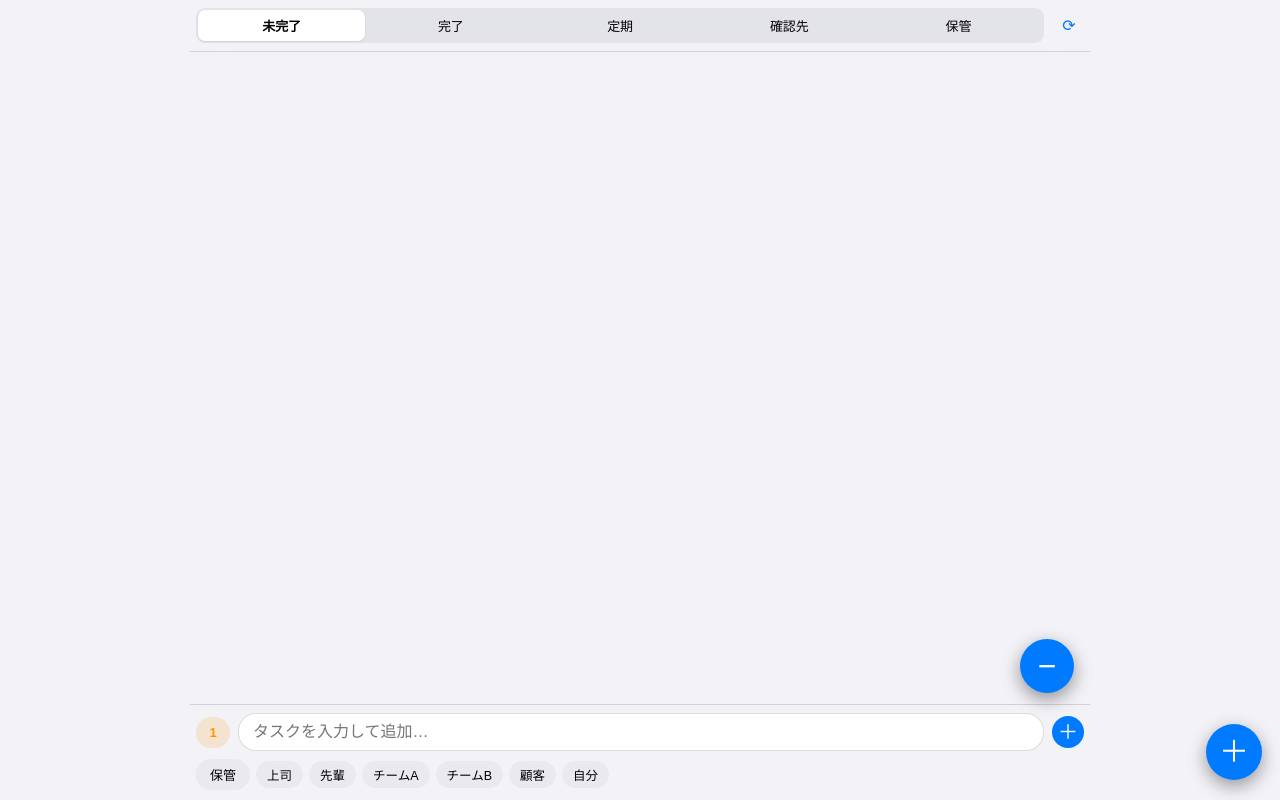
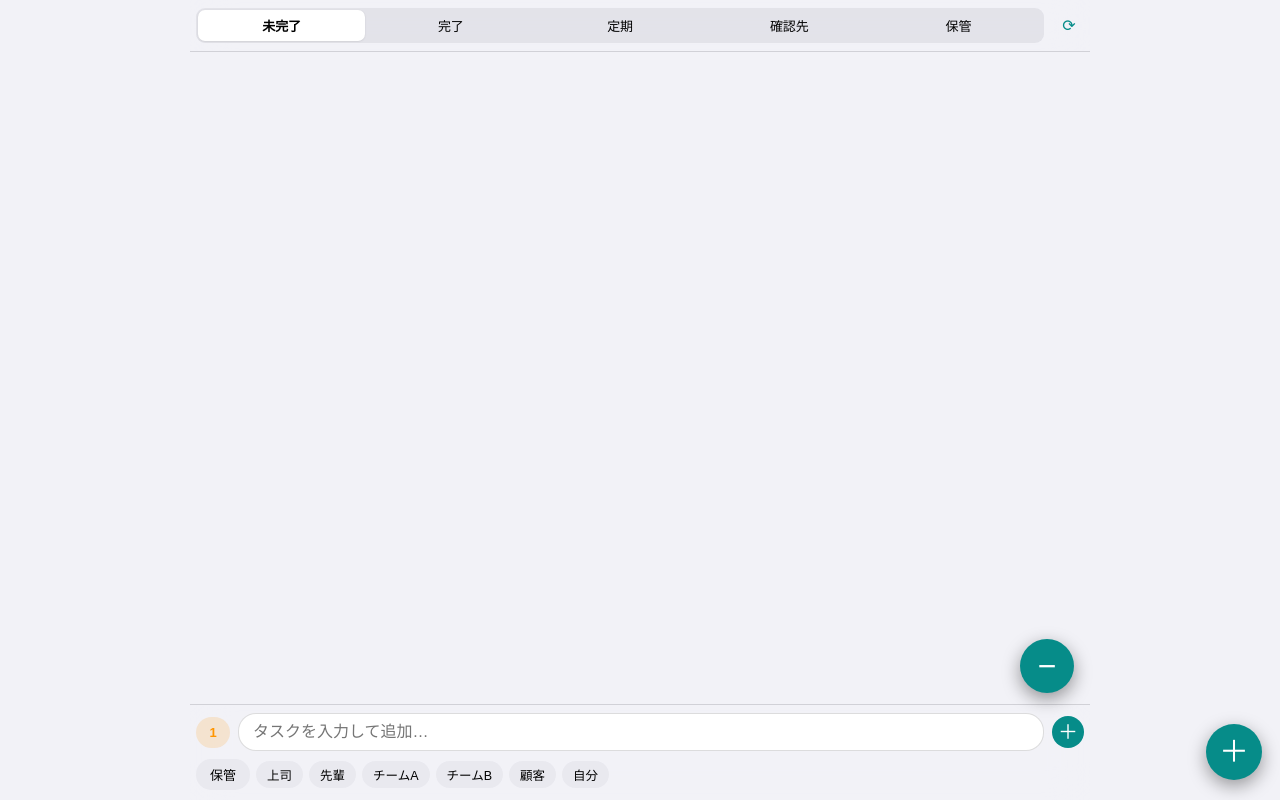
Before and after one commit to itoaogaku/task, a plain HTML site: page index.html in a window 1280 px wide. Drawn offline with Linux system fonts and the light colour scheme; no server answers.

Commit message:
UIのアクセント色を青からグリーン(#068c89)に変更
- ライト #068c89 / ダーク #0aa5a1、取り消しボタンもグリーン系に
- ボタン・タブ・FAB・タグ選択・リンク等の青を一括変更

Co-Authored-By: Claude Opus 4.8 <noreply@anthropic.com>
Claude-Session: https://claude.ai/code/session_01E4xKxgHzdmq7mEXRAcEfay

```diff
--- a/styles.css
+++ b/styles.css
@@ -8,7 +8,7 @@
   --muted: #8e8e93;
   --muted-2: #aeaeb2;
   --sep: rgba(60, 60, 67, 0.18);
-  --accent: #007aff;
+  --accent: #068c89;
   --green: #34c759;
   --red: #ff3b30;
   --seg-bg: rgba(118, 118, 128, 0.12);
@@ -44,7 +44,7 @@
     --muted: #8e8e93;
     --muted-2: #636366;
     --sep: rgba(84, 84, 88, 0.6);
-    --accent: #0a84ff;
+    --accent: #0aa5a1;
     --green: #30d158;
     --red: #ff453a;
     --seg-bg: rgba(118, 118, 128, 0.24);
@@ -696,7 +696,7 @@ html, body {
   padding: 4px 10px;
   font-size: 14px;
   font-weight: 700;
-  color: #4da3ff;
+  color: #2ab7b1;
   background: transparent;
   border: none;
   border-radius: 8px;
```
